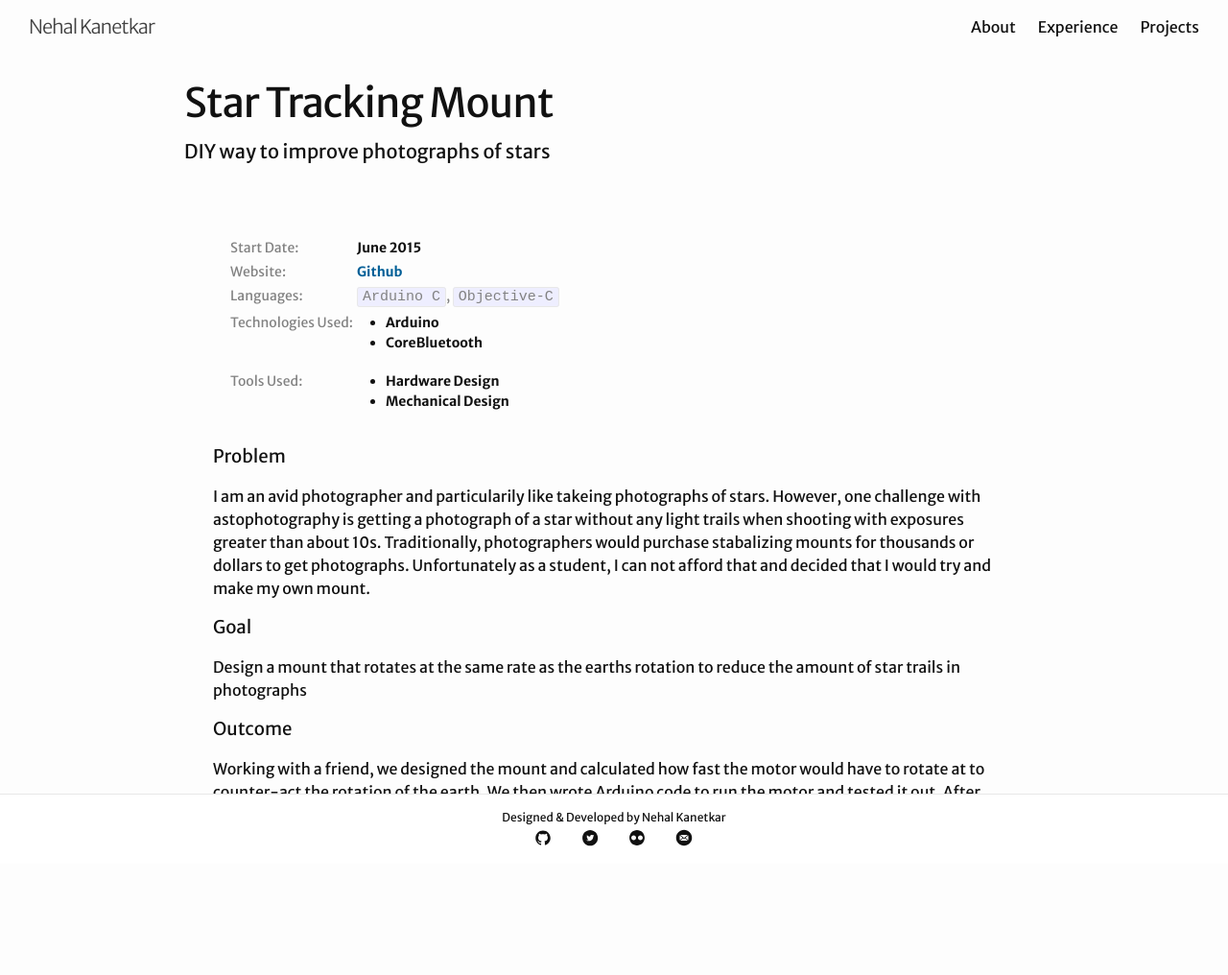
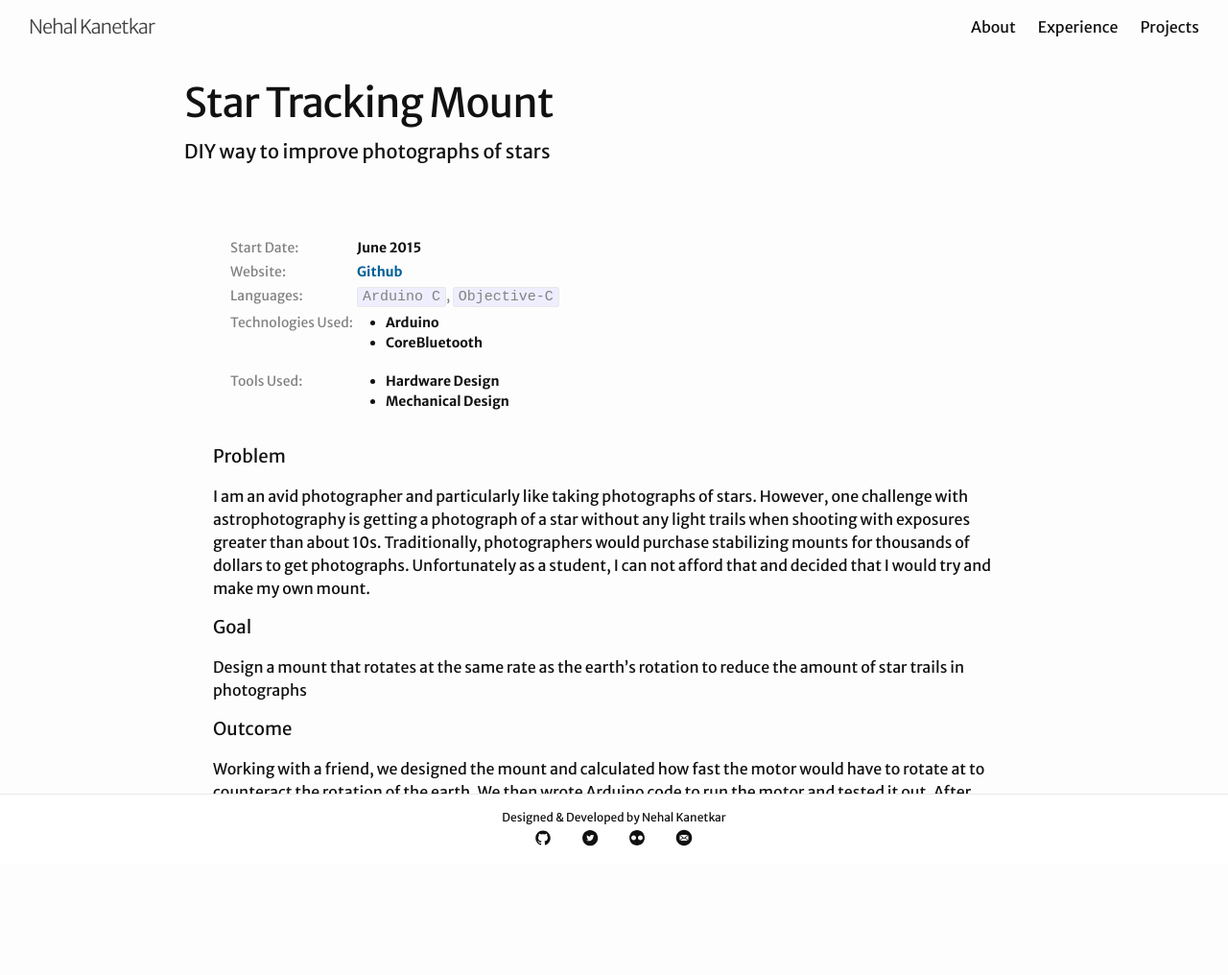
Before and after one commit to nkanetka/nkanetka.github.io, a Jekyll site: the page built from _posts/2015-06-12-stm.markdown, in a window 1280 px wide. Shown: the whole page at 96% size. Built offline with Jekyll 4.4.1, drawn with Linux system fonts in a browser that asks for light colours.

Commit message:
Fix typo on star tracking mount page

```diff
--- a/_posts/2015-06-12-stm.markdown
+++ b/_posts/2015-06-12-stm.markdown
@@ -17,14 +17,14 @@ permalink: /projects/star-tracking-mount/
 
 ### Problem
 
-I am an avid photographer and particularily like takeing photographs of stars. However, one challenge with astophotography is getting a photograph of a star without any light trails when shooting with exposures greater than about 10s. Traditionally, photographers would purchase stabalizing mounts for thousands or dollars to get photographs. Unfortunately as a student, I can not afford that and decided that I would try and make my own mount.
+I am an avid photographer and particularly like taking photographs of stars. However, one challenge with astrophotography is getting a photograph of a star without any light trails when shooting with exposures greater than about 10s. Traditionally, photographers would purchase stabilizing mounts for thousands of dollars to get photographs. Unfortunately as a student, I can not afford that and decided that I would try and make my own mount.
 
 ### Goal
 
-Design a mount that rotates at the same rate as the earths rotation to reduce the amount of star trails in photographs
+Design a mount that rotates at the same rate as the earth's rotation to reduce the amount of star trails in photographs
 
 ### Outcome
 
-Working with a friend, we designed the mount and calculated how fast the motor would have to rotate at to counter-act the rotation of the earth. We then wrote Arduino code to run the motor and tested it out. After comparing the photos, the results showed that the mount reduced the amount of star trails compared to not using the mount.
+Working with a friend, we designed the mount and calculated how fast the motor would have to rotate at to counteract the rotation of the earth. We then wrote Arduino code to run the motor and tested it out. After comparing the photos, the results showed that the mount reduced the amount of star trails compared to not using the mount.
 
 [gh]: https://github.com/nkanetka/Star-Tracking-Mount
```
Also changed, not shown: _posts/2014-08-28-hcom.markdown (+0 -16 lines), _posts/2014-12-17-cibc.markdown (+0 -16 lines).
